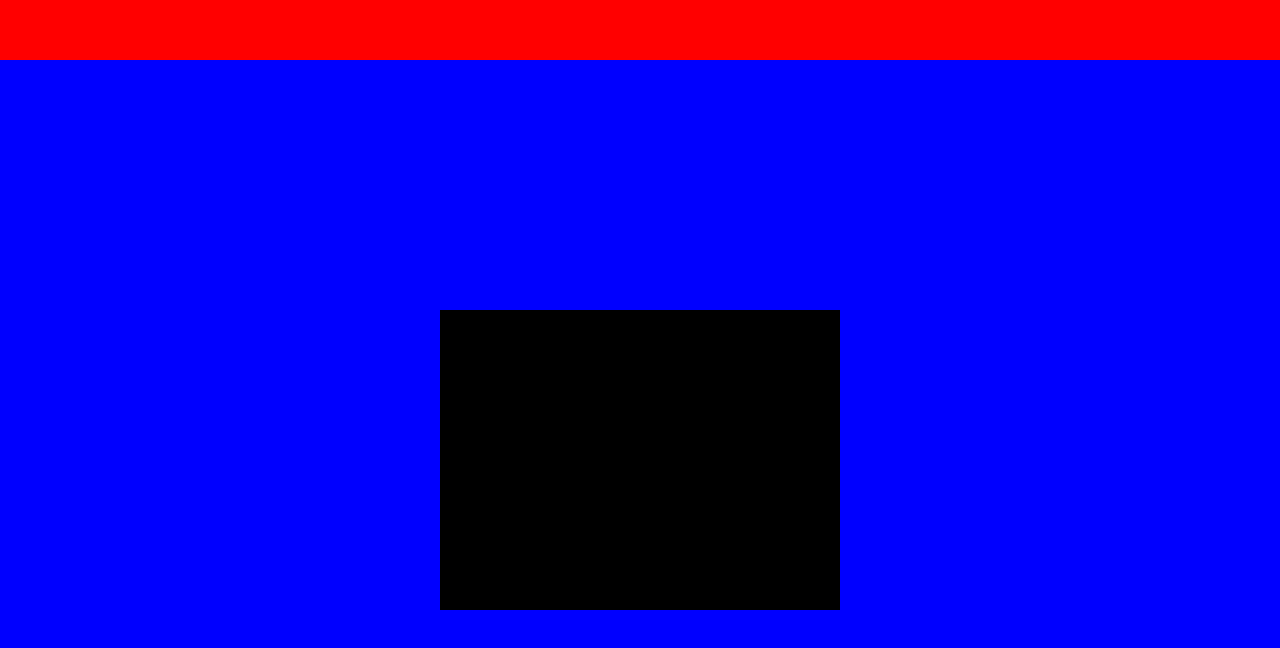
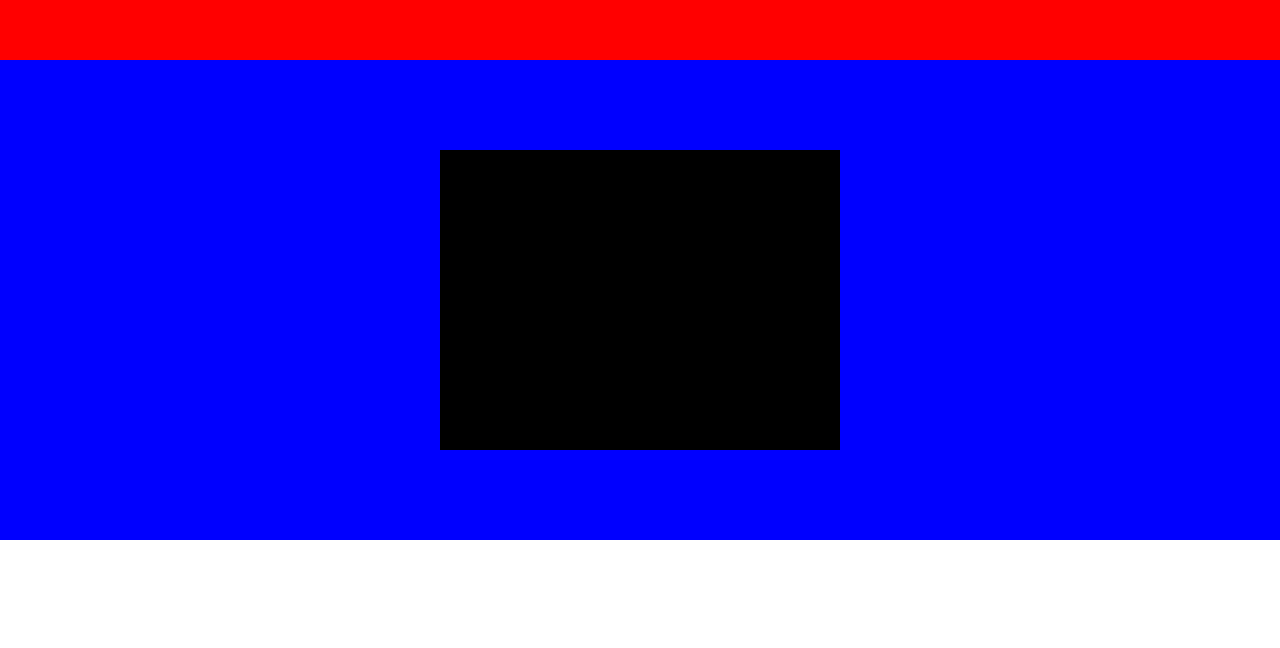
Before and after one commit to jayvickers/ringer, a React app: page / in a window 1280 px wide. Shown: the part 260-908 px from the top of the page. After the commit the page ends 800 px from the top, so only its background shows below. Built offline with nearby package versions, Linux system fonts and the light colour scheme.

Commit message:
change to flex

```diff
--- a/src/components/AtfLayout/_atf-layout.css
+++ b/src/components/AtfLayout/_atf-layout.css
@@ -1,7 +1,8 @@
 .atf-layout {
     width: 100%;
     height: 100%;
-    display: inline-block;
+    display: flex;
+    flex-direction: column;
 }
 
 .top-pane {
@@ -14,7 +15,7 @@
 .bottom-pane{
     display: flex;
     width: 100%;
-    height: 100%;
+    height: 60%;
     background-color: blue;
 }
 
```
